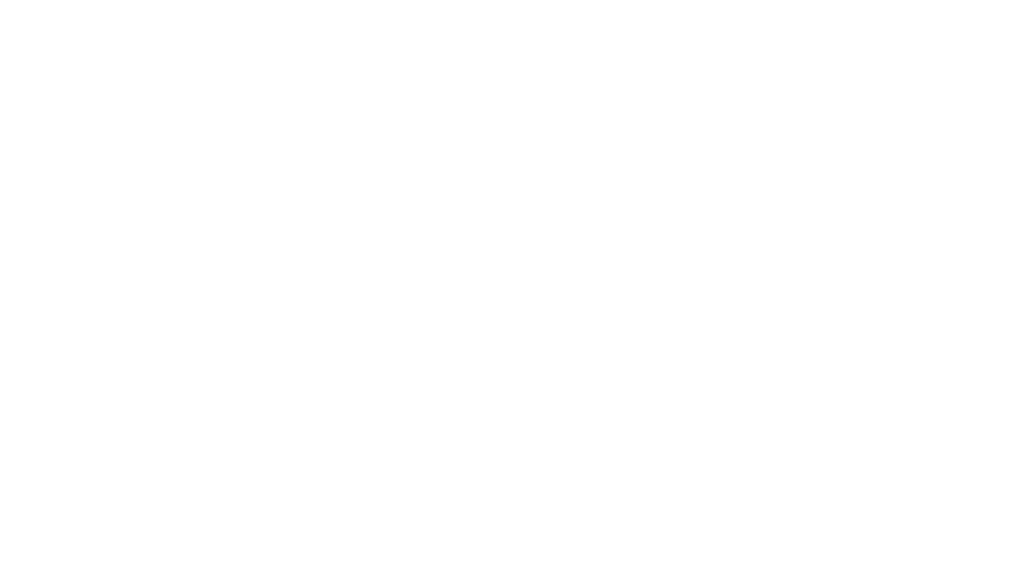
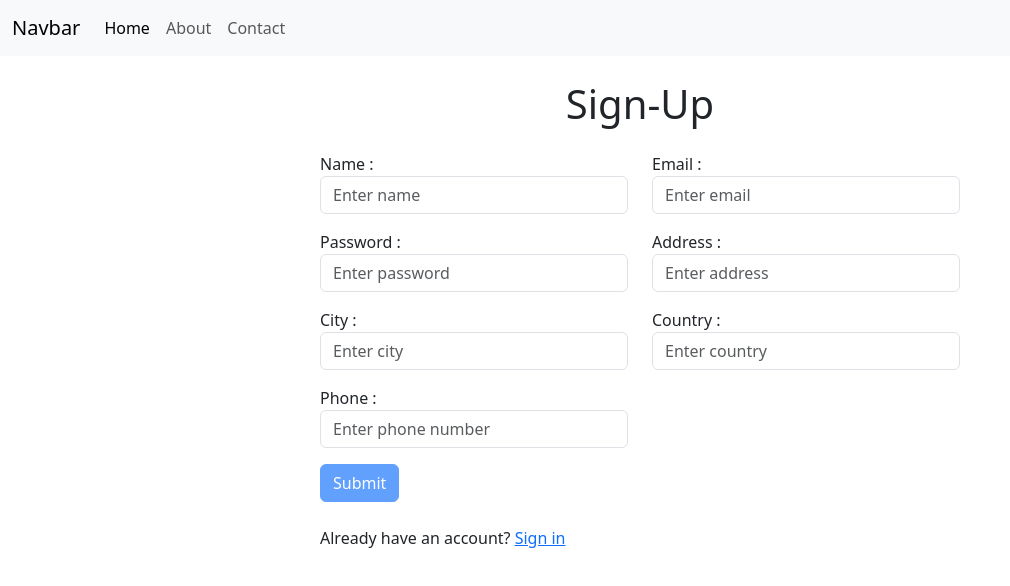
Before and after one commit to SatyamChoukse/Angular_Project_Initialization, an Angular app: page /register in a window 1280 px wide. Before the commit this address led to /. Shown: the top 586 px of the page, without its empty margins (0-1010 px from the left). Built offline with nearby package versions, Linux system fonts and the light colour scheme.

Commit message:
Created register component and install bootstrap

```diff
--- a/package.json
+++ b/package.json
@@ -18,6 +18,7 @@
     "@angular/platform-browser": "^17.2.2",
     "@angular/platform-browser-dynamic": "^17.2.2",
     "@angular/router": "^17.2.2",
+    "bootstrap": "^5.3.3",
     "ngx-bootstrap": "^12.0.0",
     "rxjs": "~7.8.0",
     "tslib": "^2.3.0",
--- a/src/app/app.component.html
+++ b/src/app/app.component.html
@@ -1 +1,2 @@
+<app-header></app-header>
 <router-outlet></router-outlet>
--- /dev/null
+++ b/src/app/public/header/header.component.html
@@ -0,0 +1,21 @@
+<nav class="navbar navbar-expand-lg bg-body-tertiary">
+    <div class="container-fluid">
+      <a class="navbar-brand" href="#">Navbar</a>
+      <button class="navbar-toggler" type="button" data-bs-toggle="collapse" data-bs-target="#navbarNav" aria-controls="navbarNav" aria-expanded="false" aria-label="Toggle navigation">
+        <span class="navbar-toggler-icon"></span>
+      </button>
+      <div class="collapse navbar-collapse" id="navbarNav">
+        <ul class="navbar-nav">
+          <li class="nav-item">
+            <a class="nav-link active" aria-current="page" href="#">Home</a>
+          </li>
+          <li class="nav-item">
+            <a class="nav-link" href="#">About</a>
+          </li>
+          <li class="nav-item">
+            <a class="nav-link" href="#">Contact</a>
+          </li>
+        </ul>
+      </div>
+    </div>
+  </nav>
--- a/src/styles.scss
+++ b/src/styles.scss
@@ -1 +1,2 @@
 /* You can add global styles to this file, and also import other style files */
+@import "../node_modules/bootstrap/scss/bootstrap";
```
Also changed, not shown: src/app/app.module.ts (+5 -2 lines), src/app/public/header/header.component.ts (added, +10 -0 lines), src/app/public/header/header.component.scss (added), 1 other file (tests, documents, lock files or other folders).
